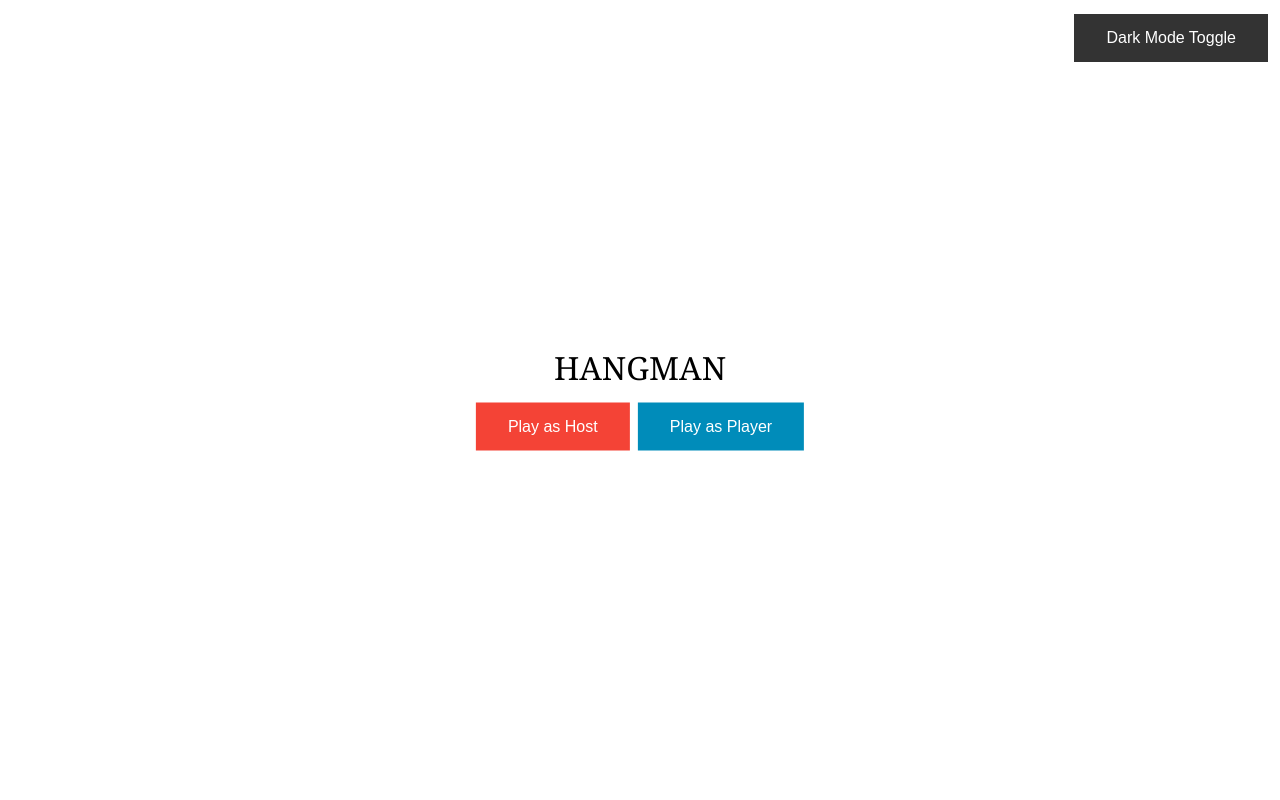
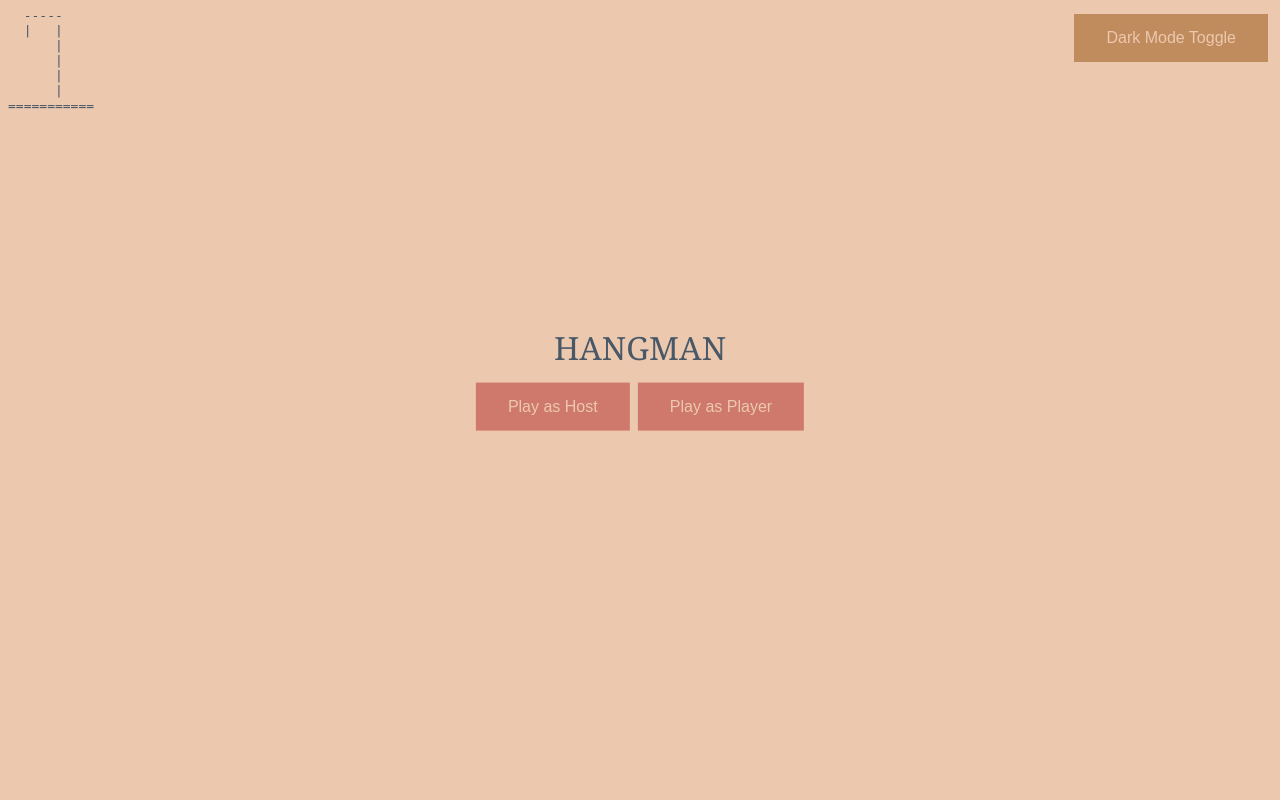
Before and after one commit to costad3atwit/Hangman-Network-App, a Flask app: page / in a window 1280 px wide. Run offline with Flask 3, Linux system fonts and the light colour scheme; some libraries are stand-ins or nearby versions.

Commit message:
Color pallet update and ASCII hangman images added.

```diff
--- a/hangman.py
+++ b/hangman.py
@@ -14,6 +14,73 @@ hasHost = False
 hasPlayer = False
 secretWord = ""
 rooms = {}
+
+# Hangman ASCII art
+hangman_stages = [
+    """
+   -----
+   |   |
+       |
+       |
+       |
+       |
+=========
+    """,
+    """
+   -----
+   |   |
+   O   |
+       |
+       |
+       |
+=========
+    """,
+    """
+   -----
+   |   |
+   O   |
+   |   |
+       |
+       |
+=========
+    """,
+    """
+   -----
+   |   |
+   O   |
+  /|   |
+       |
+       |
+=========
+    """,
+    """
+   -----
+   |   |
+   O   |
+  /|\  |
+       |
+       |
+=========
+    """,
+    """
+   -----
+   |   |
+   O   |
+  /|\  |
+  /    |
+       |
+=========
+    """,
+    """
+   -----
+   |   |
+   O   |
+  /|\  |
+  / \  |
+       |
+=========
+    """
+]
 
 # Create a Flask app instance
 app = Flask(__name__)
--- a/static/styles.css
+++ b/static/styles.css
@@ -1,18 +1,41 @@
+/*
+Color Pallete
+Background: #ECC8AF
+Text Color: #495867
+Darkmode Button Color: #C18C5D
+Buttom Color: #CE796B
+Other Potential Color: #E7AD99
+*/
+
 body{
-    background-color: white;
-    color: black;
+    background-color: #ECC8AF;
+    color: #495867;
     transition: background-color 0.5s, color 0.5s;
     font-family: Georgia, serif;
 }
 
 body.dark-mode {
-    background-color: black;
-    color: white;
+    background-color: #495867;
+    color: #ECC8AF;
 }
 
 .button {
     border: none;
-    color: white;
+    background-color: #CE796B;
+    color: #ECC8AF;
+    padding: 15px 32px;
+    text-align: center;
+    text-decoration: none;
+    display: inline-block;
+    font-size: 16px;
+    margin: 4px 2px;
+    cursor: pointer;
+}
+
+input[type=reset] {
+    border: none;
+    background-color: #CE796B;
+    color: #ECC8AF;
     padding: 15px 32px;
     text-align: center;
     text-decoration: none;
@@ -23,21 +46,14 @@ body.dark-mode {
 }
 
 .dark-mode-btn{
-    background-color: #333;
+    background-color: #C18C5D;
     position: fixed;
     top: 10px;
     right: 10px;
 }
 
-.player-btn{
-    background-color: #008CBA;
-}
-
-.host-btn{
-    background-color: #f44336;
-}
-
 .center{
+    padding: 25px 25px 25px 25px;
     display: grid;
     place-items: center;
     justify-content: center;
--- a/templates/index.html
+++ b/templates/index.html
@@ -1,7 +1,7 @@
 <html>
 
 <head>
-  <title>Flask Static Demo</title>
+  <title>Hangman Webapp</title>
   <link rel="stylesheet" type="text/css" href="{{ url_for('static', filename='styles.css') }}">
   <script src="https://cdnjs.cloudflare.com/ajax/libs/socket.io/4.0.1/socket.io.js"
     integrity="sha512-q/dWJ3kcmjBLU4Qc47E4A9kTB4m3wuTY7vkFJDTZKjTs8jhyGQnaUrxa0Ytd0ssMZhbNua9hE+E7Qv1j+DyZwA=="
@@ -17,9 +17,8 @@
     <div class="game_title">HANGMAN</div>
 
     <div id="role-selectors">
-      <button type="button" class="button host-btn" onclick="roleHost()">Play as Host</button>
-      <button type="button" class="button player-btn" onclick="rolePlayer()">Play as Player</button>
-    </div>
+      <button type="button" class="button" onclick="roleHost()">Play as Host</button>
+      <button type="button" class="button" onclick="rolePlayer()">Play as Player</button>
     </div>
 
     <div id="host-page" style="display: none;" >
@@ -27,7 +26,7 @@
       <form id = "host-form" onsubmit="secretWordSubmission(event)">
         <label for="secret-word">Secret Word:</label>
         <input type="text" id="secretWord" name="secretWord" required><br><br>
-      <input type="submit" value="Submit">
+        <input type="submit" class="button" value="Submit">
       </form>
     </div>
     <div id="host-view" style="display: none;">
@@ -49,6 +48,19 @@
       <p>Letters Guessed: <span id="lettersGuessed">[]</span></p>
     </div>
     <h2 id="submissionMsg"></h2>
+  </div>
+
+  <div>
+    <pre>
+  -----
+  |   |
+      |
+      |
+      |
+      |
+===========
+    </pre>
+  </div>
 
   <script type="text/javascript" charset="utf-8">
     var socket = io()
@@ -107,7 +119,8 @@
     });
 
     function toggleDarkMode() {
-      document.body.classList.toggle('dark-mode')
+      document.body.classList.toggle('dark-mode');
+      document.center.classList.toggle('dark-mode');
     }
 
     function guessSubmission(event){
```
Lines whose indentation alone changed are shown as unchanged.
